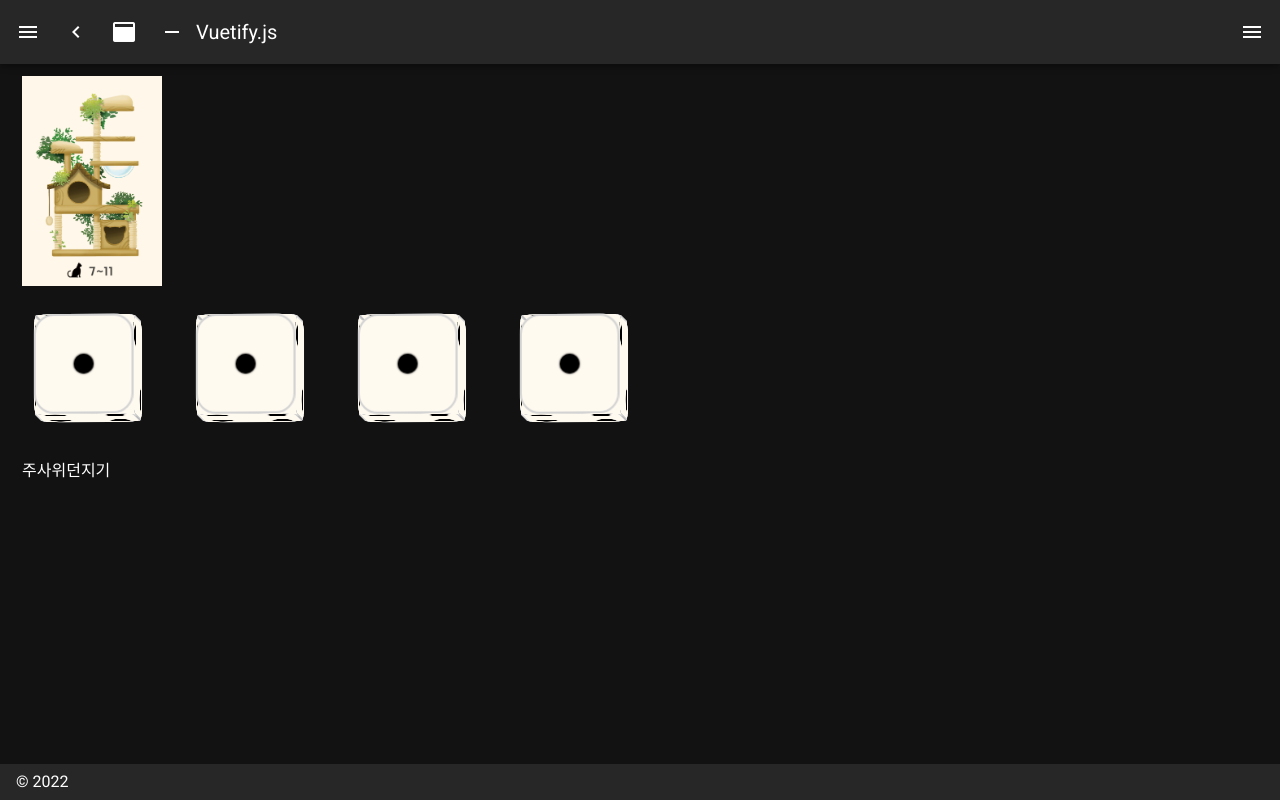
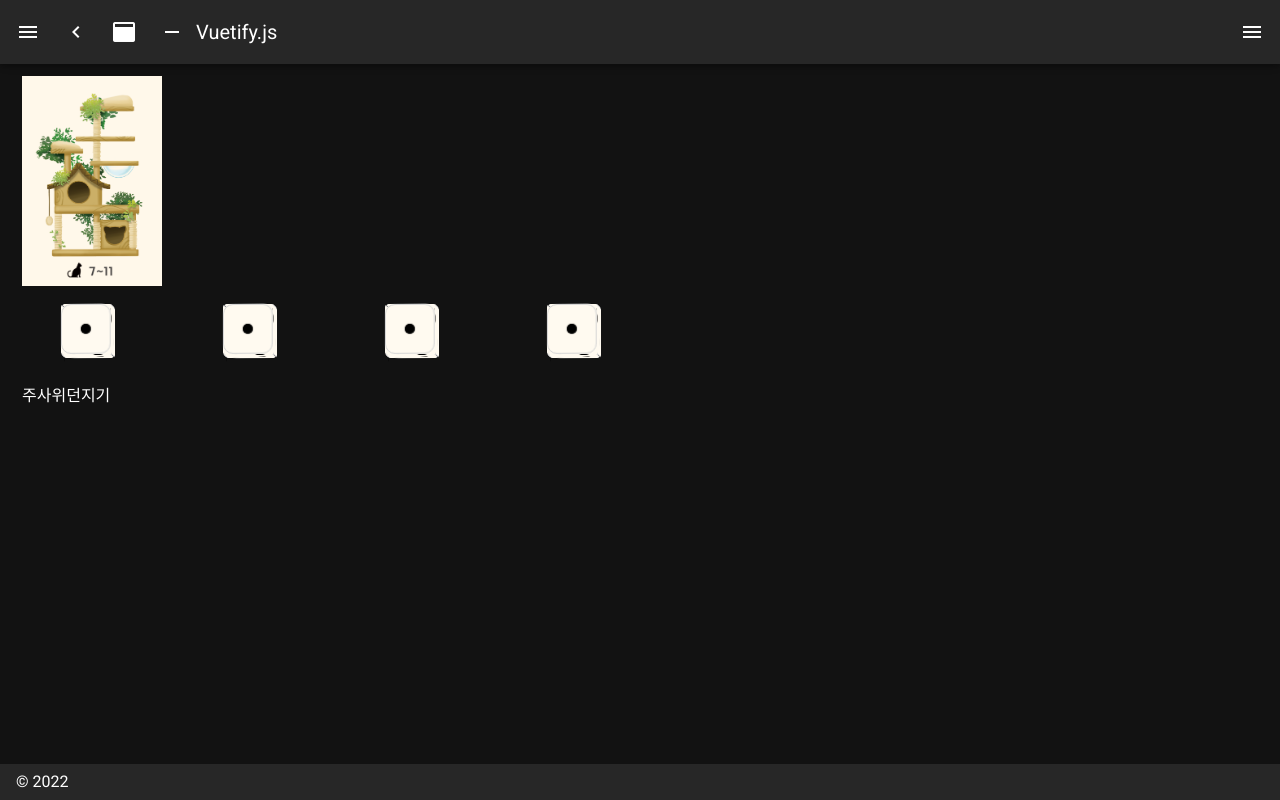
Before and after one commit to jjamtiger3/cat-close-vue, a Nuxt app: page / in a window 1280 px wide. Built offline with nearby package versions, Linux system fonts and the light colour scheme.

Commit message:
주사위 중간 커밋

```diff
--- a/assets/css/dice-style.css
+++ b/assets/css/dice-style.css
@@ -582,16 +582,16 @@
 }
 
 .cube-wrapper {
-    font-size: 100px
+    font-size: 50px;
 }
 
 .dice-num-1 .cube-wrapper {
-    font-size: 150px
+    font-size: 150px;
 }
 
 @media (min-width: 1280px) {
     .container {
-        max-width:1260px
+        max-width:1260px;
     }
 }
 
--- a/components/CatDice.vue
+++ b/components/CatDice.vue
@@ -1,7 +1,7 @@
 <template>
     <div class="col-6 col-lg-3">
-        <div class="cube-wrapper">
-            <div class="cube" style="transition: transform 4s ease 0s; transform: rotateX(725deg) rotateY(1525deg) rotateZ(0deg);" data--r="[720,1440,0]">
+        <div ref="cube-wrapper" class="cube-wrapper">
+            <div ref="cube" class="cube">
                 <div class="face face-1 d-flex justify-content-center">
                     <span class="dot dot-1 align-self-center"></span>
                 </div>
@@ -66,14 +66,21 @@ export default {
   name: 'CatDice',
   methods: {
       throwDice() {
-          this.setSpinning(true);
-      }
+          // this.setSpinning(true);
+          this.$refs['cube-wrapper'].style.transition = 'transform 4s ease 0s';
+          this.$refs['cube-wrapper'].style.transform = 'rotateX(725deg) rotateY(1525deg) rotateZ(0deg)';
+          this.$refs.cube.querySelectorAll('.face').forEach((elem) => {
+            elem.style.transition = 'transform 4s ease 0s';
+            elem.style.transform = 'rotateX(725deg) rotateY(1525deg) rotateZ(0deg)';
+          });
+      },
+      ...mapMutations({
+        setSpinning: 'setSpinning',
+        setReSelected: 'setReSelected'
+      })
   },
   mounted() {
-  },
-  ...mapMutations({
-    setSpinning: 'setSpinning',
-    setReSelected: 'setReSelected'
-  })
+    this.$refs['cube'].style.transform = 'rotateX(725deg) rotateY(1525deg) rotateZ(0deg)';
+  }
 }
 </script>
--- a/nuxt.config.js
+++ b/nuxt.config.js
@@ -19,7 +19,7 @@ export default {
     ],
     link: [
       { rel: 'icon', type: 'image/x-icon', href: '/favicon.ico' }
-    ]
+    ],
   },
 
   // Global CSS: https://go.nuxtjs.dev/config-css
--- a/pages/index.vue
+++ b/pages/index.vue
@@ -23,10 +23,10 @@
         2. 각 dice에서 주사위의 속성상태를 제어함
        -->
        <div class="row align-self-center justify-content-center">
-         <cat-dice></cat-dice>
-         <cat-dice></cat-dice>
-         <cat-dice></cat-dice>
-         <cat-dice></cat-dice>
+         <cat-dice ref="cat-dice1"></cat-dice>
+         <cat-dice ref="cat-dice2"></cat-dice>
+         <cat-dice ref="cat-dice3"></cat-dice>
+         <cat-dice ref="cat-dice4"></cat-dice>
        </div>
     </div>
     <button id="roll" v-on:click="drawDice()">주사위던지기</button>
@@ -54,7 +54,6 @@ export default {
     return {
       drawCnt: 9,
       numberList: [],
-      diceList: []
     }
   },
   computed: {
@@ -70,12 +69,11 @@ export default {
   },
   methods: {
     drawDice() {
-      alert(Math.floor(6 * Math.random()) + 1);
       // 카드가 세팅됐을때만 주사위가 굴러가도록 해야함
-      this.diceList.forEach((dice) => {
-        const number = dice.throwDice();
-        console.log(number);
-      });
+      for(var i in this.$refs) {
+        var dice = this.$refs[i];
+        dice.throwDice();
+      }
     },
     _setNumberList() {
       this.numberList = [
--- /dev/null
+++ b/store/catDice.js
@@ -0,0 +1,13 @@
+export const state = () => ({
+    spinning: false,
+    reSelected: false
+})
+
+export const mutations = {
+    setSpinning (state, value) {
+        state.spinning = value;
+    },
+    setReSelected (state, value) {
+        state.reSelected = value;
+    }
+}
```
